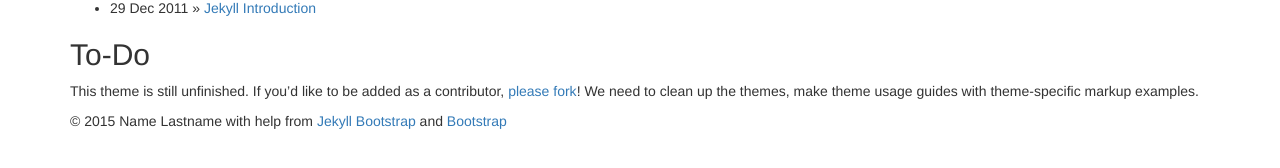
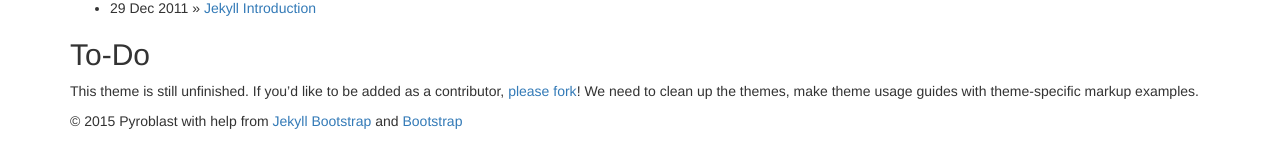
Before and after one commit to Pyroblast/blog, a Jekyll site: the page built from index.md, in a window 1280 px wide. Shown: the part 690-858 px from the top of the page. Built offline with Jekyll 4.4.1, drawn with Linux system fonts in a browser that asks for light colours; nearby versions of some CDN libraries; library files that are not in the unit come from our copies; part of the change alters nothing that is shown.

```diff
--- a/_config.yml
+++ b/_config.yml
@@ -11,11 +11,9 @@ highlighter: pygments
 title : Jekyll Bootstrap
 tagline: Site Tagline
 author :
-  name : Name Lastname
-  email : blah@email.test
-  github : username
-  twitter : username
-  feedburner : feedname
+  name : Pyroblast
+  email : robertyi@126.com
+  github : https://github.com/Pyroblast
 
 # The production_url is only used when full-domain names are needed
 # such as sitemap.txt
@@ -25,7 +23,7 @@ author :
 # Else if you are pushing to username.github.io, replace with your username.
 # Finally if you are pushing to a GitHub project page, include the project name at the end.
 #
-production_url : http://username.github.io
+production_url : http://pyroblast.github.io/blog/
 
 # All Jekyll-Bootstrap specific configurations are namespaced into this hash
 #
```
